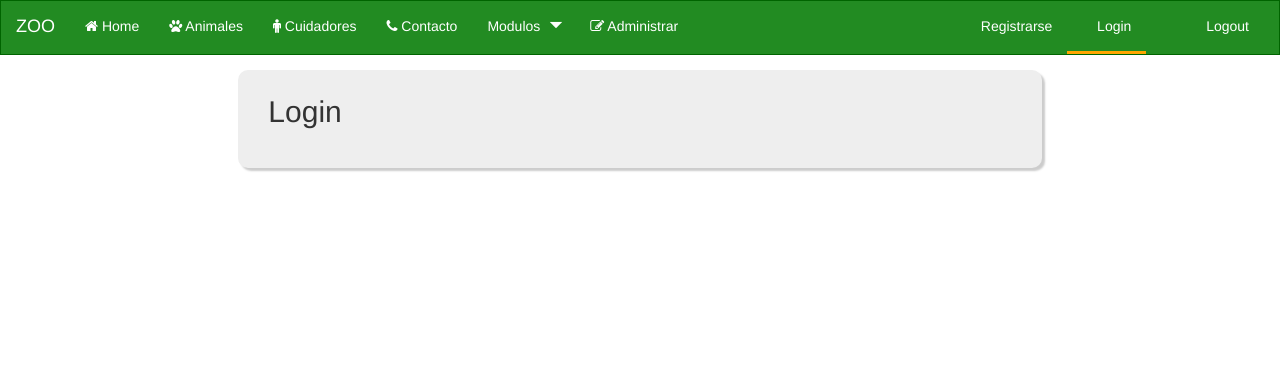
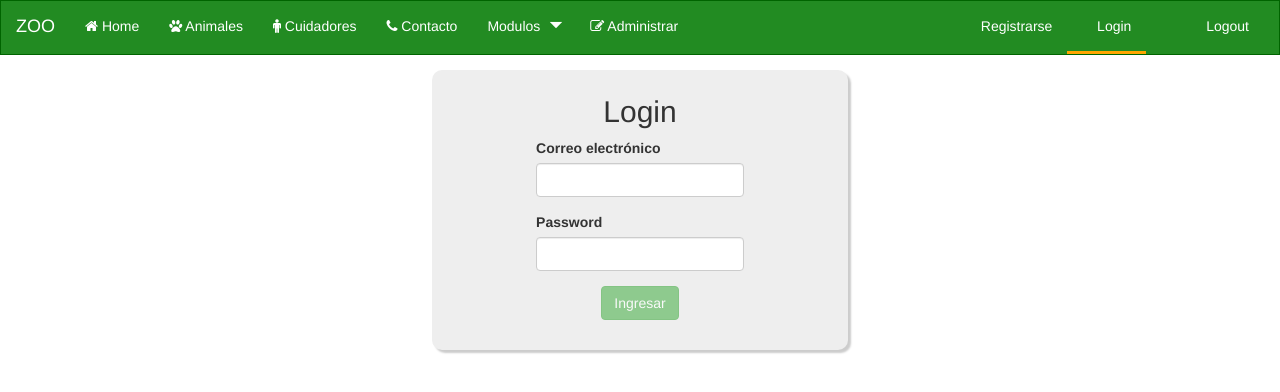
Before and after one commit to LL2262/angular-avanzado, an Angular app: page /login in a window 1280 px wide. Shown: the top 392 px of the page. Built offline with nearby package versions, Linux system fonts and the light colour scheme; a web font is replaced by a local one.

Commit message:
10/12/2018

```diff
--- a/src/app/componentes/login/login.component.html
+++ b/src/app/componentes/login/login.component.html
@@ -1,6 +1,24 @@
-<div class="col-md-8 col-md-offset-2" [@fadeIn]>
-    <div class="jumbotron">
-        <h2>{{titulo}}</h2>
+<div class="jumbotron col-md-4 col-md-offset-4" [@fadeIn]>
+        <h2 class="text-center">{{titulo}}</h2>
 
+        <div class="col-md-8 col-md-offset-2">
+            <form #loginForm="ngForm" (ngSubmit)="onSubmit(loginForm)">
+                <div class="form-group">
+                    <label>Correo electrónico</label>
+                    <input type="email" name="email" #email="ngModel" [(ngModel)]="usuario.email" class="form-control"
+                        required />
+                    <span *ngIf="!email.valid && email.touched" class="text-danger">El email es obligatorio</span>
+                </div>
+
+                <div class="form-group">
+                    <label>Password</label>
+                    <input type="password" name="password" #password="ngModel" [(ngModel)]="usuario.password" class="form-control"
+                        required />
+                    <span *ngIf="!password.valid && password.touched" class="text-danger">El password es obligatorio</span>
+                </div>
+                <div class="form-inline text-center">
+                    <input type="submit" [disabled]="!loginForm.form.valid" value="Ingresar" class="btn btn-success" />
+                </div>
+            </form>
+        </div>
     </div>
-</div>
--- a/src/app/componentes/login/login.component.ts
+++ b/src/app/componentes/login/login.component.ts
@@ -1,19 +1,25 @@
 import { Component, OnInit } from '@angular/core';
 import { Router, ActivatedRoute, Params } from '@angular/router';
-import {fundido} from '../animation';
+import { fundido } from '../animation';
+import { Usuario } from '../../modelos/usuario';
+import { UsuarioService } from '../../servicios/usuario.service';
 
 @Component({
   selector: 'app-login',
   templateUrl: './login.component.html',
-  animations: [fundido]
+  animations: [fundido],
+  providers: [UsuarioService]
 })
 export class LoginComponent implements OnInit {
 
   public titulo: string;
+  public usuario: Usuario;
+  public status: number;
 
-  constructor( private _route: ActivatedRoute, private _router: Router){
+  constructor(private _route: ActivatedRoute, private _router: Router, private _UsuarioService: UsuarioService){
 
     this.titulo = 'Login';
+    this.usuario = new Usuario('','','','','','USUARIO','');
 
    }
 
--- a/src/app/componentes/registro/registro.component.html
+++ b/src/app/componentes/registro/registro.component.html
@@ -1,30 +1,42 @@
-<div class="col-md-6 col-md-offset-3" [@fadeIn]>
+<div class="col-md-4 col-md-offset-4" [@fadeIn]>
     <div class="jumbotron">
         <h2 class="text-center">{{titulo}}</h2>
-        <form #registerForm="ngForm" (ngSubmit)="onSubmit()">
+
+        <div class="alert alert-success" *ngIf="status == 200">
+            El usuario se registro correctamente, <a [routerLink]="['/login']">identificate aquí</a>
+        </div>
+        <div class=" alert alert-danger" *ngIf="status == 404">
+            Error al registrarse!
+        </div>
+
+        <form #registerForm="ngForm" (ngSubmit)="onSubmit(registerForm)">
             <div class="form-group">
                 <label>Nombre</label>
-                <input type="text" name="nombre" #name="ngModel" [(ngModel)]="usuario.nombre" class="form-control text-uppercase" required />
-                <span *ngIf="!name.valid && name.touched" class="text-danger">El nombre es obligatorio</span>
+                <input type="text" name="nombre" #nombre="ngModel" [(ngModel)]="usuario.nombre" class="form-control text-uppercase"
+                    required />
+                <span *ngIf="!nombre.valid && nombre.touched" class="text-danger">El nombre es obligatorio</span>
             </div>
             <div class="form-group">
                 <label>Apellido</label>
-                <input type="text" name="apellido"  #apellido="ngModel" [(ngModel)]="usuario.apellido" class="form-control text-uppercase" required />
+                <input type="text" name="apellido" #apellido="ngModel" [(ngModel)]="usuario.apellido" class="form-control text-uppercase"
+                    required />
                 <span *ngIf="!apellido.valid && apellido.touched" class="text-danger">El apellido es obligatorio</span>
             </div>
             <div class="form-group">
                 <label>Email</label>
-                <input type="email" name="email"  #email="ngModel" [(ngModel)]="usuario.email" class="form-control" required />
+                <input type="email" name="email" #email="ngModel" [(ngModel)]="usuario.email" class="form-control"
+                    required />
                 <span *ngIf="!email.valid && email.touched" class="text-danger">El email es obligatorio</span>
             </div>
 
             <div class="form-group">
                 <label>Password</label>
-                <input type="password" name="password"  #password="ngModel" [(ngModel)]="usuario.password" class="form-control" required />
+                <input type="password" name="password" #password="ngModel" [(ngModel)]="usuario.password" class="form-control"
+                    required />
                 <span *ngIf="!password.valid && password.touched" class="text-danger">El password es obligatorio</span>
             </div>
             <div class="form-inline text-center">
-                <input type="submit" [disabled]="!registerForm.form.valid" value="Registrarse" class="btn btn-primary"  />
+                <input type="submit" [disabled]="!registerForm.form.valid" value="Registrarse" class="btn btn-primary" />
             </div>
         </form>
     </div>
--- a/src/app/componentes/registro/registro.component.ts
+++ b/src/app/componentes/registro/registro.component.ts
@@ -2,7 +2,6 @@ import { Component, OnInit } from '@angular/core';
 import { Router, ActivatedRoute, Params } from '@angular/router';
 import { fundido } from '../animation';
 import { Usuario } from '../../modelos/usuario';
-import { GLOBAL } from '../../servicios/global';
 import { UsuarioService } from '../../servicios/usuario.service';
 
 @Component({
@@ -15,8 +14,9 @@ export class RegistroComponent implements OnInit {
 
   public titulo: string;
   public usuario: Usuario;
+  public status: number;
 
-  constructor( private _route: ActivatedRoute, private _router: Router, private _UsuarioService: UsuarioService){
+  constructor(private _route: ActivatedRoute, private _router: Router, private _UsuarioService: UsuarioService){
 
     this.titulo = 'Registro';
     this.usuario = new Usuario('','','','','','USUARIO','');
@@ -26,9 +26,22 @@ export class RegistroComponent implements OnInit {
   ngOnInit() {
   }
 
-  onSubmit(){
+  onSubmit(registerForm){
     console.log(this.usuario);
-    console.log(this._UsuarioService.registro());
+    this._UsuarioService.registro(this.usuario).subscribe(
+      response => {
+        if(response.user && response.user._id){
+          this.status = 200;
+          this.usuario = new Usuario('','','','','','USUARIO','');
+          registerForm.reset();
+        }else{
+          this.status = 404;
+        }
+      },
+      error => {
+        console.log(<any>error);
+      }
+    );
   }
 
 }
--- a/src/app/servicios/global.ts
+++ b/src/app/servicios/global.ts
@@ -1,3 +1,3 @@
 export var GLOBAL = {
-    url: 'http://localhost:3789/api'
+    url: 'http://localhost:3789/api/'
 }
--- a/src/app/servicios/usuario.service.ts
+++ b/src/app/servicios/usuario.service.ts
@@ -12,7 +12,10 @@ export class UsuarioService{
         this.url = GLOBAL.url;
     }
 
-    registro(){
-        return "Texto desde el servicio";
+    registro(usuarioRegistro){
+        let params =JSON.stringify(usuarioRegistro);
+        let headers = new Headers({'Content-Type':'application/json'});
+
+        return this._http.post(this.url+'registro', params, {headers:headers}).map(res => res.json());
     }
 }
```
